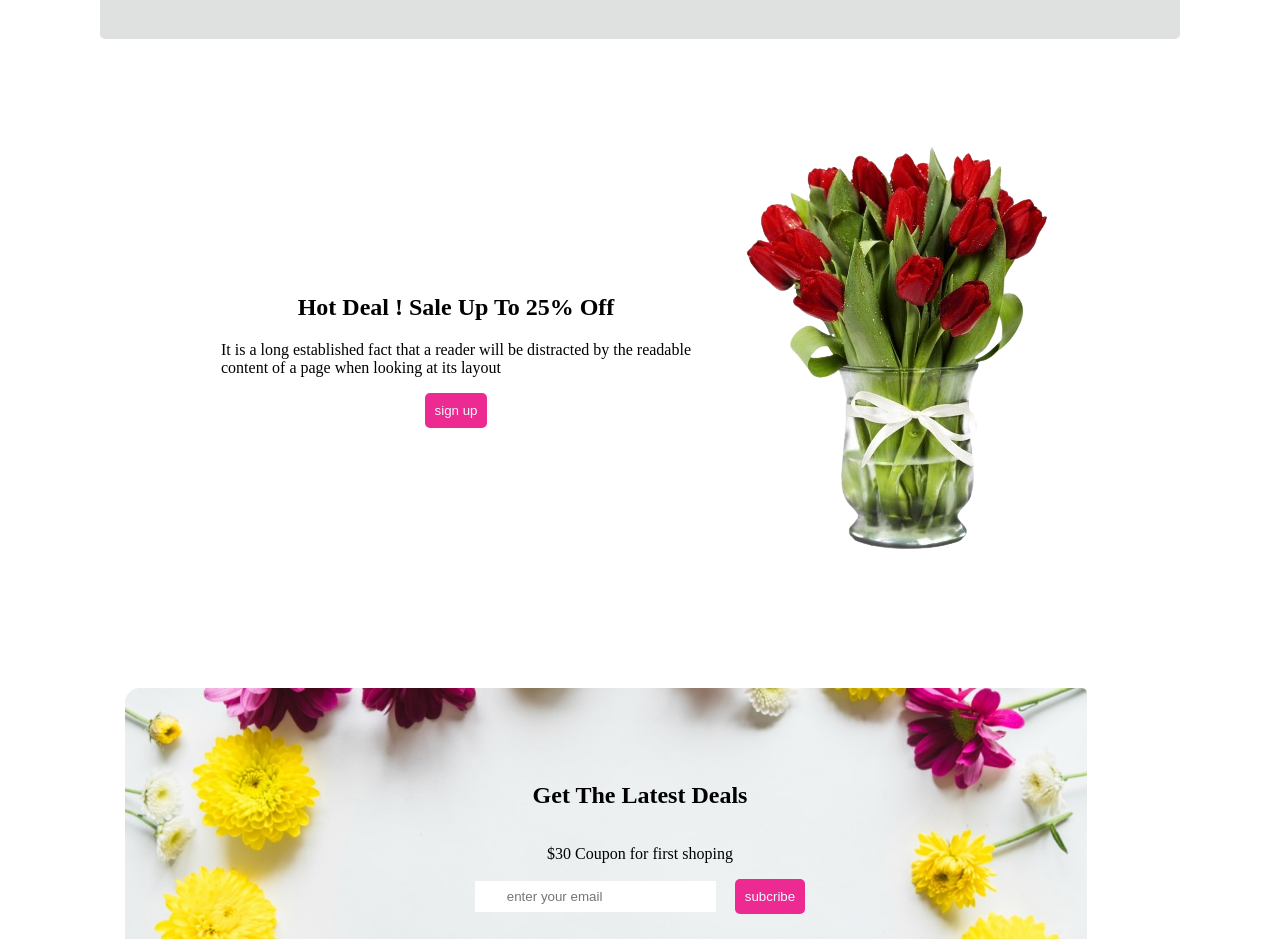
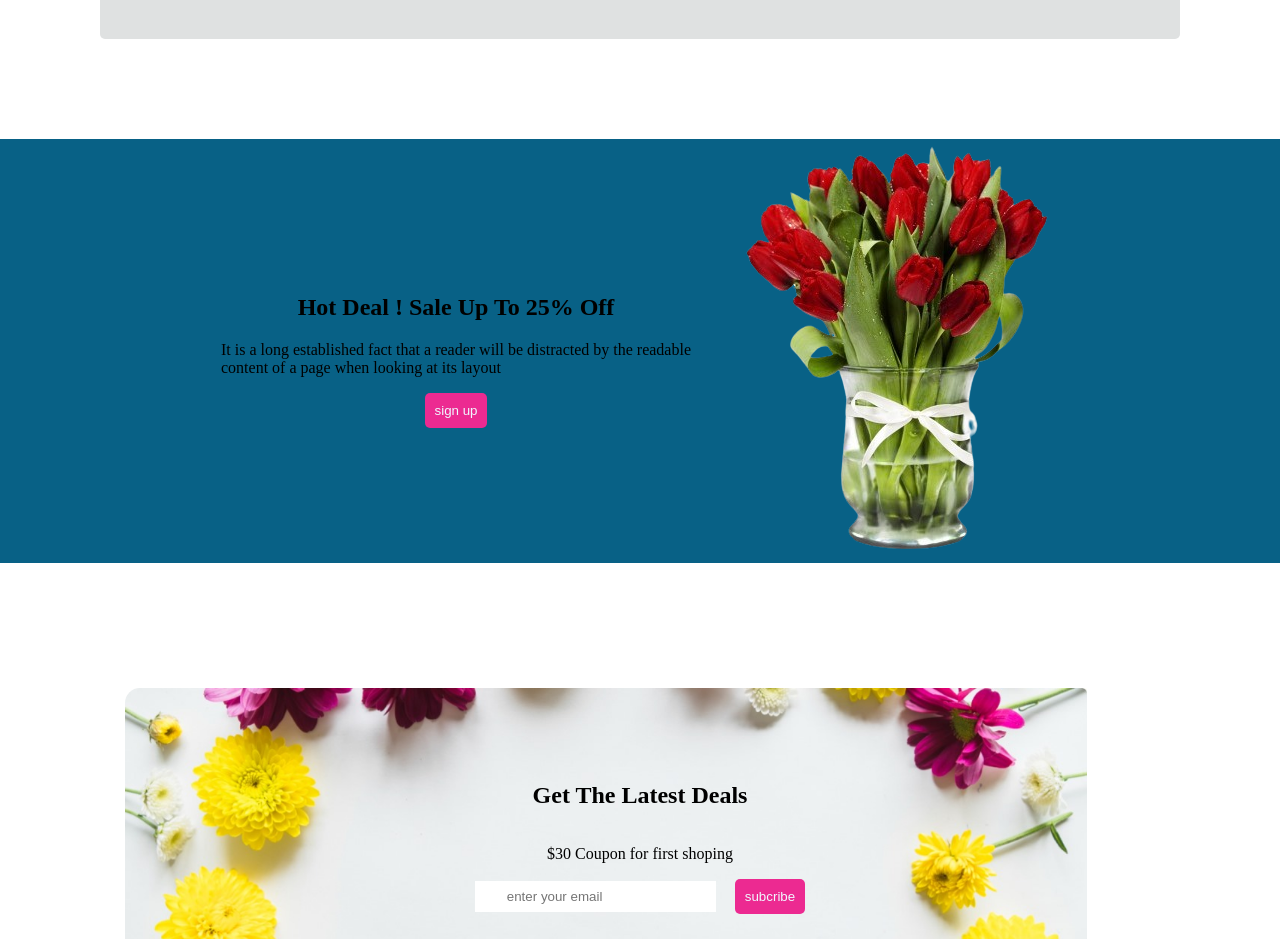
Before and after one commit to sanzida112/Pratice-Project-2, a plain HTML site: page index.html in a window 1280 px wide. Shown: the part 1320-2259 px from the top of the page. Drawn offline with Linux system fonts and the light colour scheme.

Commit message:
hot deal ar backgroud add

```diff
--- a/style.css
+++ b/style.css
@@ -62,11 +62,13 @@ button {
     align-items: center;
 }
 
+/* hot deal section */
 #hot-deal-section {
     display: flex;
     justify-content: center;
     align-items: center;
     gap: 50px;
+    background-color: rgb(8, 97, 134);
 }
 
 #The-Latest-Deals {
```
